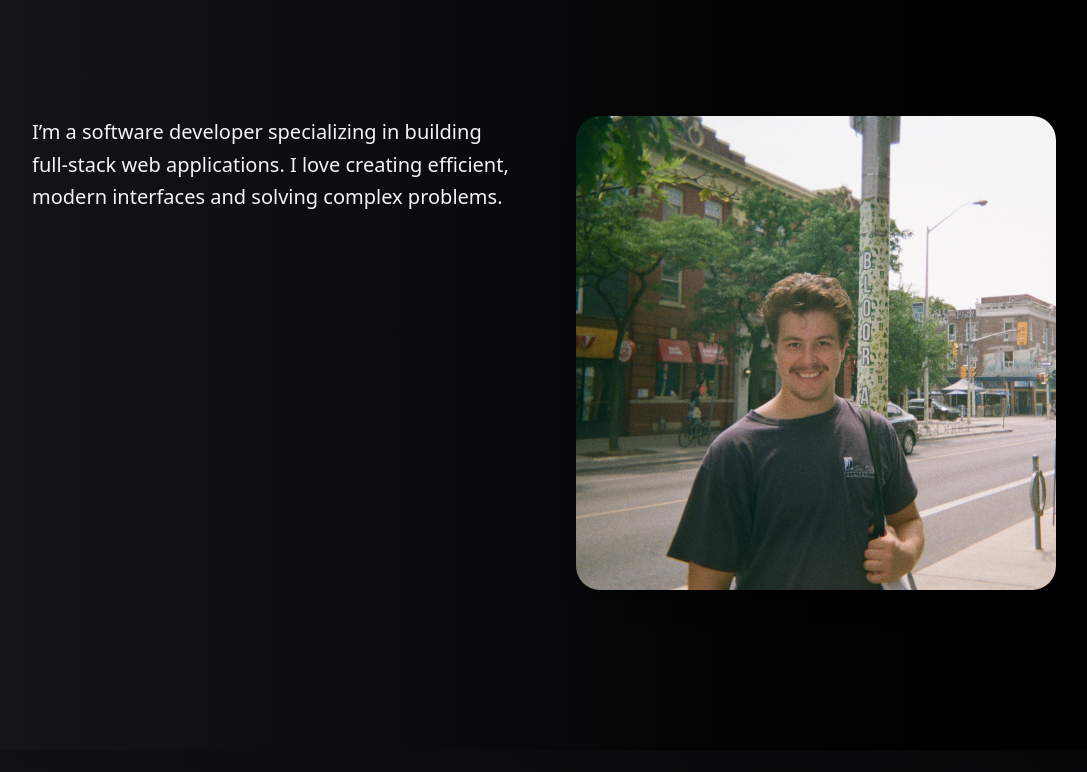
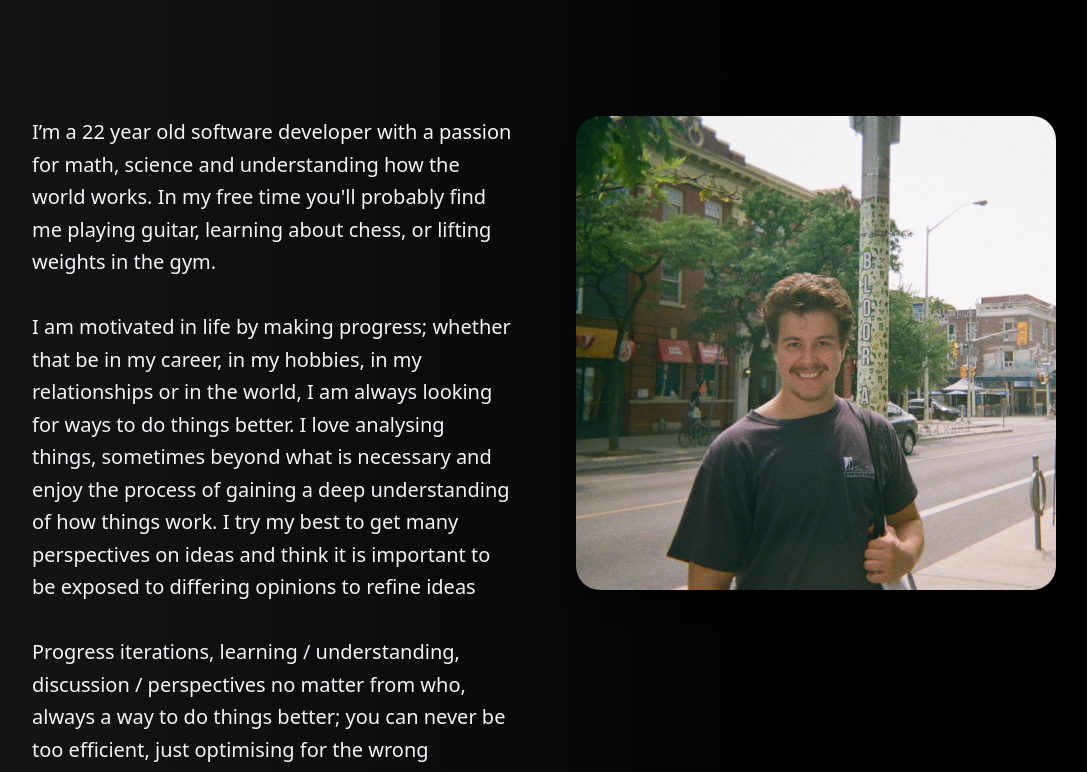
Before and after one commit to seandevine369/my-website, a React (Vite) app: page / in a window 1280 px wide. Shown: the part 940-1712 px from the top of the page, without its empty margins (96-1183 px from the left). Built offline with nearby package versions, Linux system fonts and the light colour scheme.

Commit message:
feature: added up-to-date age calculator and some more filler for about section

```diff
--- a/src/sections/AboutSection.tsx
+++ b/src/sections/AboutSection.tsx
@@ -3,23 +3,49 @@ import Section from "../components/Section";
 export default function AboutSection() {
     const bg =
         <div className="absolute inset-0 bg-gradient-to-r from-zinc-900 via-zinc-950 to-black opacity-95" />
+
+    /* Calculate age dynamically */
+    const birthDate = new Date("2002-10-10");
+    const today = new Date();
+    let age = today.getFullYear() - birthDate.getFullYear();
+    const hasHadBirthdayThisYear =
+        today.getMonth() > birthDate.getMonth() ||
+        (today.getMonth() === birthDate.getMonth() && today.getDate() >= birthDate.getDate());
+    if (!hasHadBirthdayThisYear) age--;
+
     return (
         <Section id="about" title="About Me" background={bg}>
-            <div className="px-12 md:px-32 py-16">
+            <div className="px-12 lg:px-32 py-16">
 
                 {/* Flex Layout: Text + Image */}
                 <div className="flex flex-col md:flex-row items-center md:items-start gap-16">
                     {/* Text */}
                     <div className="flex-1 text-center md:text-left">
-                        <p className="max-w-3xl mx-auto text-xl leading-relaxed">
-                            I’m a software developer specializing in building full-stack web
-                            applications. I love creating efficient, modern interfaces and
-                            solving complex problems.
+                        <p className="max-w-3xl mx-auto text-s sm:text-m md:text-l lg:text-xl leading-relaxed">
+                            I’m a {age} year old software developer with a passion for math,
+                            science and understanding how the world works. In my free time you'll
+                            probably find me playing guitar, learning about chess, or lifting
+                            weights in the gym.
+                            <br />
+                            <br />
+                            I am motivated in life by making progress; whether
+                            that be in my career, in my hobbies, in my relationships or in the world,
+                            I am always looking for ways to do things better. I love analysing things,
+                            sometimes beyond what is necessary and enjoy the process of gaining a deep
+                            understanding of how things work. I try my best to get many perspectives on
+                            ideas and think it is important to be exposed to differing opinions to
+                            refine ideas
+                            <br />
+                            <br />
+                            Progress iterations, learning / understanding, discussion / perspectives no
+                            matter from who, always a way to do things better; you can never be too efficient,
+                            just optimising for the wrong variables, important to put your foot down when you
+                            know your right; there could be lots of other people quietly thinking the same thing, comfort
                         </p>
                     </div>
 
                     {/* Image */}
-                    <div className="flex-1 flex justify-center md:justify-end">
+                    <div className="max-w-xs sm:max-w-sm md:max-w-lg flex-1 flex justify-center md:justify-end">
                         <img
                             src="/about-me.jpeg"
                             alt="About me"
```
